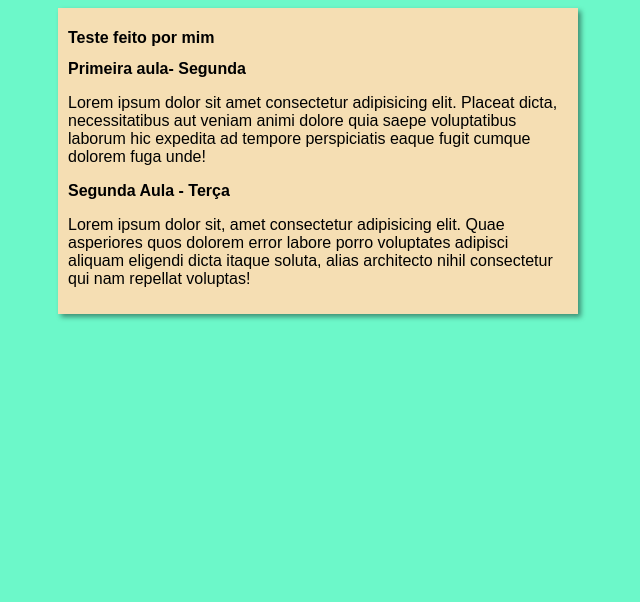
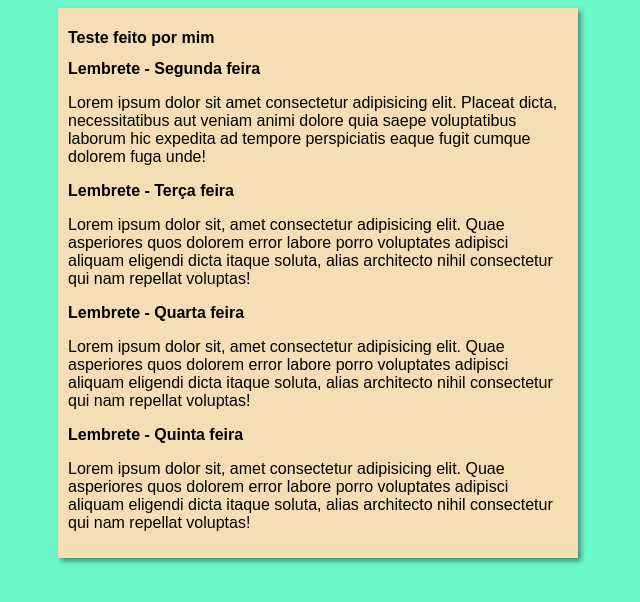
Before and after one commit to gabrielacsales/projeto-site, a plain HTML site: page index.html in a window 1280 px wide. Shown: the whole page, without its empty margins (322-962 px from the left). Drawn offline with Linux system fonts and the light colour scheme.

Commit message:
Update index.html

```diff
--- a/index.html
+++ b/index.html
@@ -3,7 +3,7 @@
 <head>
     <meta charset="UTF-8">
     <meta name="viewport" content="width=device-width, initial-scale=1.0">
-    <title>Curso em Vídeo</title>
+    <title>Teste primeira semana</title>
     <link rel="stylesheet" href="estilos/style.css">
 </head>
 <body>
@@ -12,11 +12,19 @@
             <h1>Teste feito por mim</h1>
         </header>
         <article>
-            <h2>Primeira aula- Segunda</h2>
+            <h2>Lembrete - Segunda feira</h2>
             <p>Lorem ipsum dolor sit amet consectetur adipisicing elit. Placeat dicta, necessitatibus aut veniam animi dolore quia saepe voluptatibus laborum hic expedita ad tempore perspiciatis eaque fugit cumque dolorem fuga unde!</p>
         </article>
         <article>
-            <h2>Segunda Aula - Terça</h2>
+            <h2>Lembrete - Terça feira</h2>
+            <p>Lorem ipsum dolor sit, amet consectetur adipisicing elit. Quae asperiores quos dolorem error labore porro voluptates adipisci aliquam eligendi dicta itaque soluta, alias architecto nihil consectetur qui nam repellat voluptas!</p>
+        </article>
+        <article>
+            <h2>Lembrete - Quarta feira</h2>
+            <p>Lorem ipsum dolor sit, amet consectetur adipisicing elit. Quae asperiores quos dolorem error labore porro voluptates adipisci aliquam eligendi dicta itaque soluta, alias architecto nihil consectetur qui nam repellat voluptas!</p>
+        </article>
+        <article>
+            <h2>Lembrete - Quinta feira</h2>
             <p>Lorem ipsum dolor sit, amet consectetur adipisicing elit. Quae asperiores quos dolorem error labore porro voluptates adipisci aliquam eligendi dicta itaque soluta, alias architecto nihil consectetur qui nam repellat voluptas!</p>
         </article>
     </Main>
```
